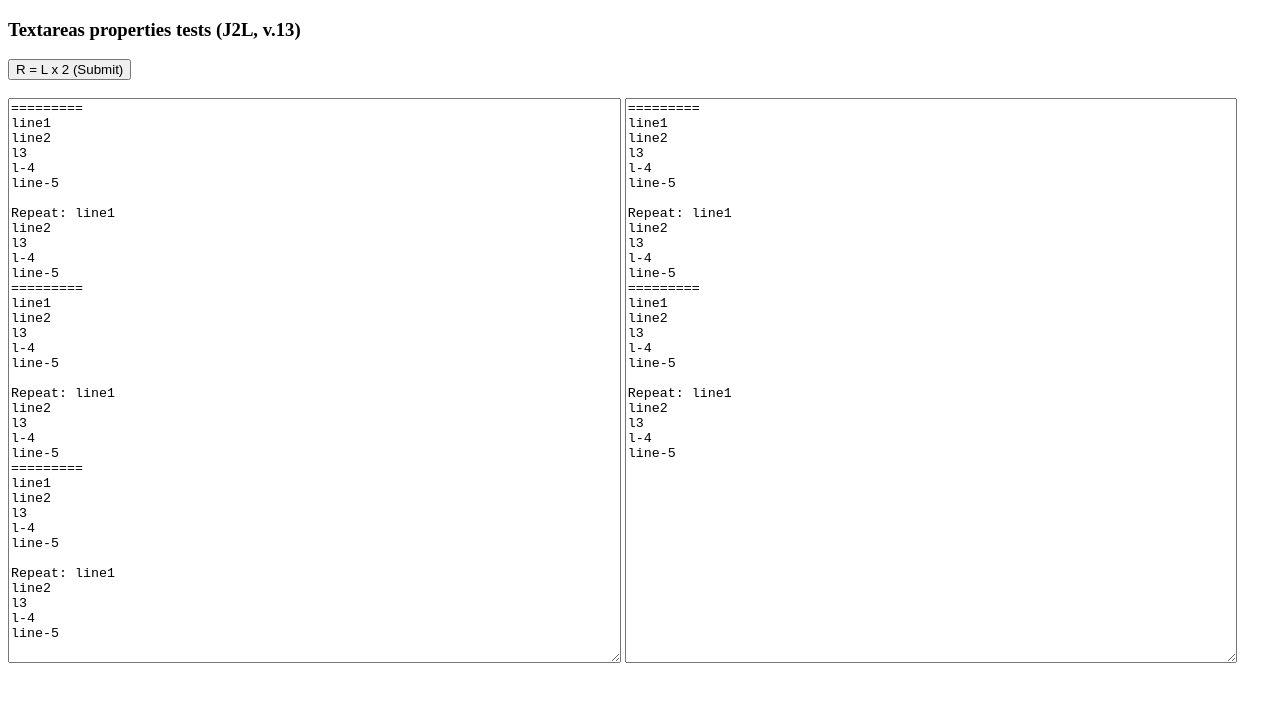
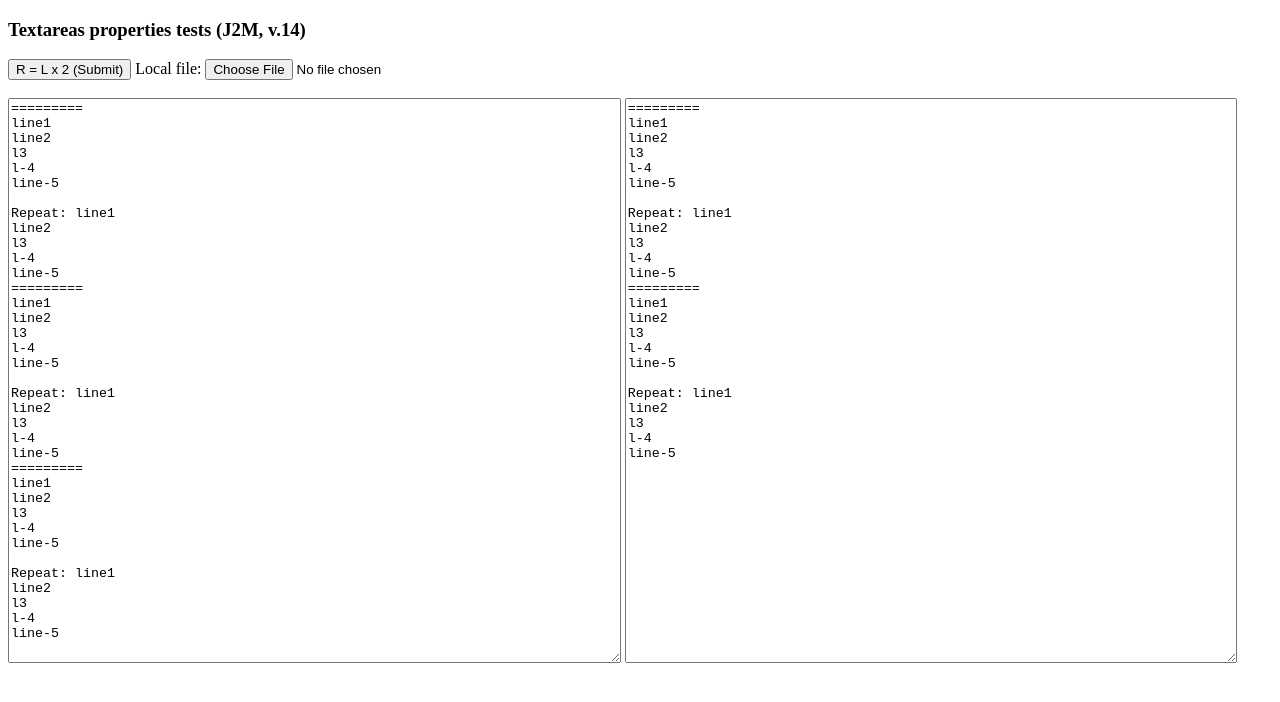
Before and after one commit to MaixEqu/react-ts-snips, a React (Create React App) app: page / in a window 1280 px wide. Shown: the top 702 px of the page. Built offline with nearby package versions, Linux system fonts and the light colour scheme.

Commit message:
(J2M, v.14) file input added, inactive

```diff
--- a/src/App.tsx
+++ b/src/App.tsx
@@ -1,6 +1,6 @@
 import * as React from "react";
 
-const sVerInfo = "Textareas properties tests (J2L, v.13)"
+const sVerInfo = "Textareas properties tests (J2M, v.14)"
 
 interface IProps {}
 interface IState {
@@ -19,6 +19,7 @@ interface IState {
 export class Main extends React.Component {
   textInput_from = React.createRef<HTMLTextAreaElement>();
   textInput_res = React.createRef<HTMLTextAreaElement>();
+  fileInput = React.createRef<HTMLInputElement>();
   taText = `line1\nline2\nl3\nl-4\nline-5\n\nRepeat: line1\nline2\nl3\nl-4\nline-5\n`;
   // taText = taText + taText + taText
 
@@ -43,6 +44,7 @@ export class Main extends React.Component {
       this.setState({text_res: sText_from + sText_from})
     }
   };
+  /*
   handleOnClick = (e: any) => {
     e.target.style.height = 'inherit';
     e.target.style.height = e.target.scrollHeight + "px";
@@ -51,6 +53,7 @@ export class Main extends React.Component {
       this._autoResize();
     }
   }
+  */
   _autoResize = () => {
     if (this.textInput_from.current && this.textInput_res.current) {
       const nScrollHeight = this.textInput_from.current.scrollHeight;
@@ -64,12 +67,13 @@ export class Main extends React.Component {
   handleTextChange = () => {
     this._autoResize();
   }
+
   handleOnScroll_from = () => {
     if (this.textInput_from.current) {
       console.log(this.textInput_from.current.scrollTop)
       if (this.textInput_res.current) {
         this.textInput_res.current.scrollTop = this.textInput_from.current.scrollTop
-      }
+      }11
     }
   }
   handleOnScroll_res = () => {
@@ -83,6 +87,12 @@ export class Main extends React.Component {
   componentDidMount() {
     this._autoResize();
   }
+  handleChooseFile = (e: React.ChangeEvent<HTMLInputElement>) => {
+    const sFname = (this.fileInput.current && this.fileInput.current.files)
+              ? this.fileInput.current.files[0].name
+              : ""
+    console.log(`file input '${sFname}' choosen.`);
+  }
   render() {
     const taStyle = {
       height: this.state.height+'px',
@@ -93,6 +103,8 @@ export class Main extends React.Component {
         <h3>{sVerInfo}</h3>
         <form onSubmit={this.handleSubmit}>
           <button>R = L x 2 (Submit)</button>
+          {' '} Local file: {' '}
+          <input type="file" ref={this.fileInput} onChange={this.handleChooseFile} />
           <br />
           <br />
           <textarea
@@ -113,7 +125,6 @@ export class Main extends React.Component {
             id="ta-to"
             ref={this.textInput_res}
             value={this.state.text_res}
-            onClick={this.handleOnClick}
             onChange={this._autoResize}
             onScroll={this._autoResize}
 
```
